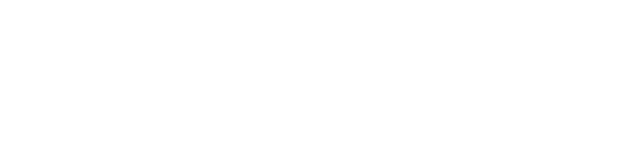
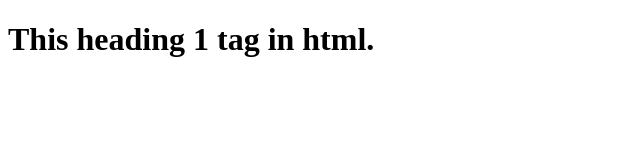
Before and after one commit to sourabhintoit/invitation, a plain HTML site: page index.html in a window 1280 px wide. Shown: the whole page, without its empty margins (0-640 px from the left). Drawn offline with Linux system fonts and the light colour scheme.

Commit message:
H1 tag added to index.html

```diff
--- a/index.html
+++ b/index.html
@@ -9,6 +9,7 @@
     <!-- SOURABH : Thanks for accepting my invitation please introduce by using some basic html tags under the comment of you name. -->
 
     <!-- GAURAV : Some of the basic html tags are as follows = -->
+    <h1>This heading 1 tag in html.</h1>
 
 </body>
 </html>
```
